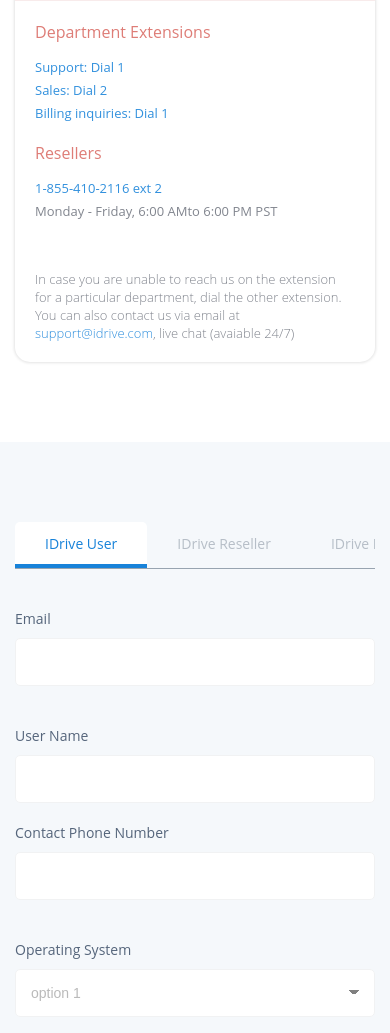
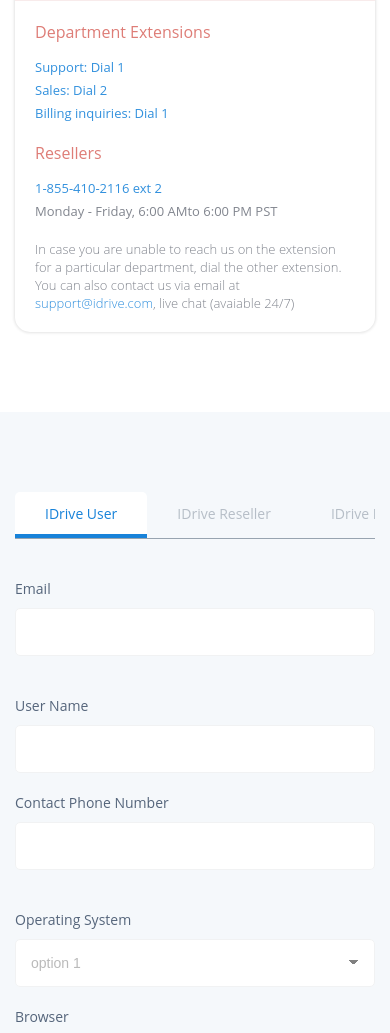
Before and after one commit to skvijay052/interview-mockup, a plain HTML site: page index.html in a window 390 px wide. Shown: the part 895-1928 px from the top of the page. Drawn offline with Linux system fonts and the light colour scheme.

Commit message:
update responsive
update responsive

```diff
--- a/assets/css/responsive.css
+++ b/assets/css/responsive.css
@@ -79,6 +79,7 @@
     .card-box, .card-box-2, .card-box-3 {
         padding: 20px;
     }
+    .section-pt-30 {padding-top: 0;}
 }
 
 
```
